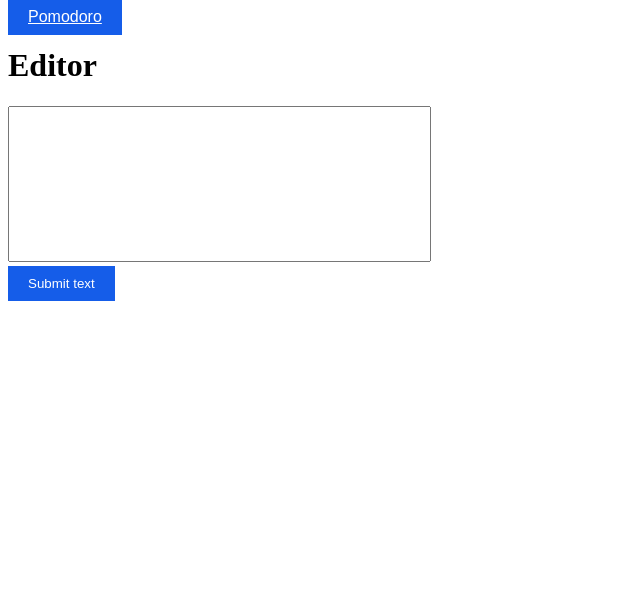
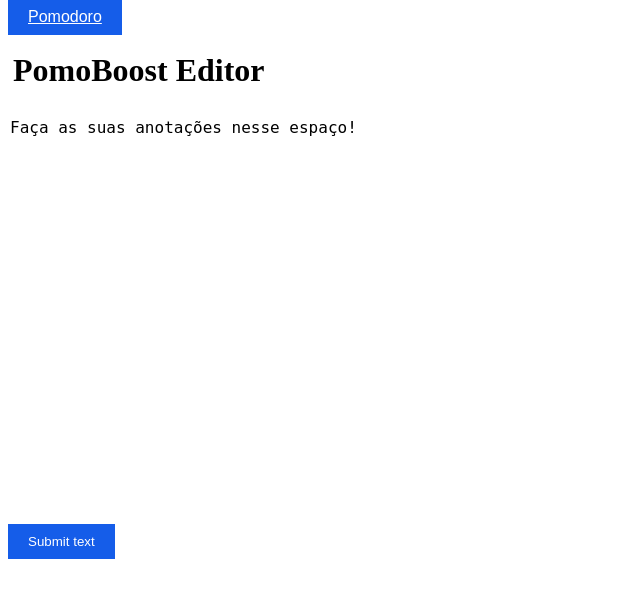
Before and after one commit to flaviocesar1/projetopep1, a PHP site: page /editor.html in a window 1280 px wide. Shown: the top 598 px of the page, without its empty margins (0-640 px from the left). Run offline with PHP 8.4, Linux system fonts and the light colour scheme.

Commit message:
Alterações de design nos arquivos pomo.css e editor.css

```diff
--- a/pomoboost/editor.html
+++ b/pomoboost/editor.html
@@ -13,8 +13,8 @@
         <a href="pomodoro.html" class="button">Pomodoro</a>
     </div>
     <div>
-    <h1>Editor</h1>
-    <textarea name="editor1" id="CK1" rows="10" cols="50" ></textarea>
+    <h1>PomoBoost Editor</h1>
+    <textarea name="editor1" id="CK1" rows="10" cols="50" placeholder="Faça as suas anotações nesse espaço!"></textarea>
     <br>
     <button class="button" onclick="sendText()">Submit text</button>
     </div>
--- a/pomoboost/styles/editor.css
+++ b/pomoboost/styles/editor.css
@@ -9,4 +9,20 @@
 
 textarea{
     resize: none;
+    width: 600px;
+    height: 400px;
+    border: 5px;
+    border-radius: 2px 2px 15px 0;
 }
+
+textarea::placeholder{
+    color: black;
+    font-weight: 500;
+    font-size: larger;
+}
+
+h1{
+    padding: 5px;
+    width: 285px;
+
+}
--- a/pomoboost/styles/pomo.css
+++ b/pomoboost/styles/pomo.css
@@ -49,16 +49,16 @@ select {
 	font-size: 1cm;
     font-style: italic;
 	text-align: center;
-    border: 1px solid #2ecc71;
+    border: 2px solid #2ecc71;
     border-radius: 100px;
-    width: 100px;
+    width: 120px;
     margin: 5px auto;
 }
 
 .botao{/*  botão do editor */
 	border: 0;
 	background: none;
-	margin: 5px auto;
+	margin: 5px 15px;
 	border: 2px solid #2ecc71;
 	padding: 14px 40px;
 	color: black;
```
